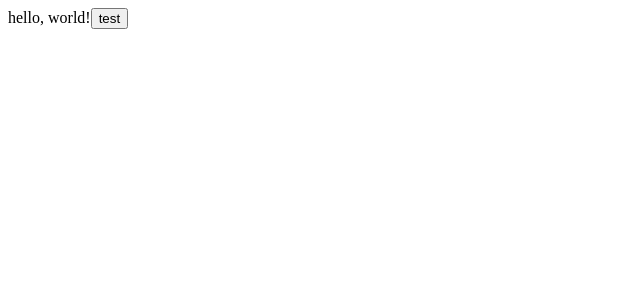
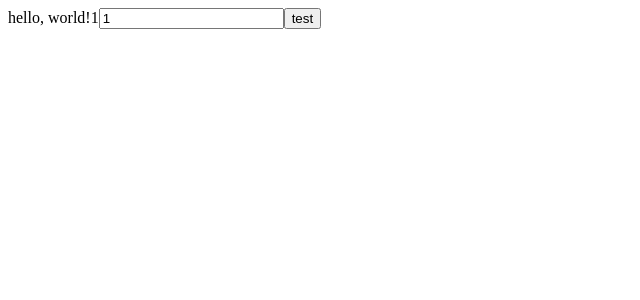
Before and after one commit to lu7766lu7766/vuecli_practice, a Vue app: page /#/ in a window 1280 px wide. Shown: the top 300 px of the page, without its empty margins (0-640 px from the left). Built offline with nearby package versions, Linux system fonts and the light colour scheme.

Commit message:
vue render jsx done

```diff
--- a/src/main.js
+++ b/src/main.js
@@ -4,17 +4,18 @@ import router from './router'
 import store from './store'
 
 /* eslint-disable no-new */
-let vm = new Vue({
+new Vue({
   el: '#app',
   data: {
     show: true,
-    message: 'test123'
+    message: 1
   },
   methods: {
-    chgShow: (e) => {
-      vm.show = !vm.show
-      console.log(vm.show)
-      console.log(e)
+    // chgShow : () =>{} == chgShow : function chgShow(){} error
+    chgShow () { // chgShow:function(){} success
+      // console.log(this)
+      // this.show = !this.show
+      this.message++
     }
   },
   render (h) {
@@ -22,8 +23,9 @@ let vm = new Vue({
       // console.log(this.show)
       return (
         <div>
-          hello, world!
-          <button on-click={this.chgShow}>test</button>
+          hello, world!{this.message}
+          <input type='text' value={this.message}/>
+          <button on-click={this.chgShow.bind(this)}>test</button>
         </div>
       )
     } else {
```
